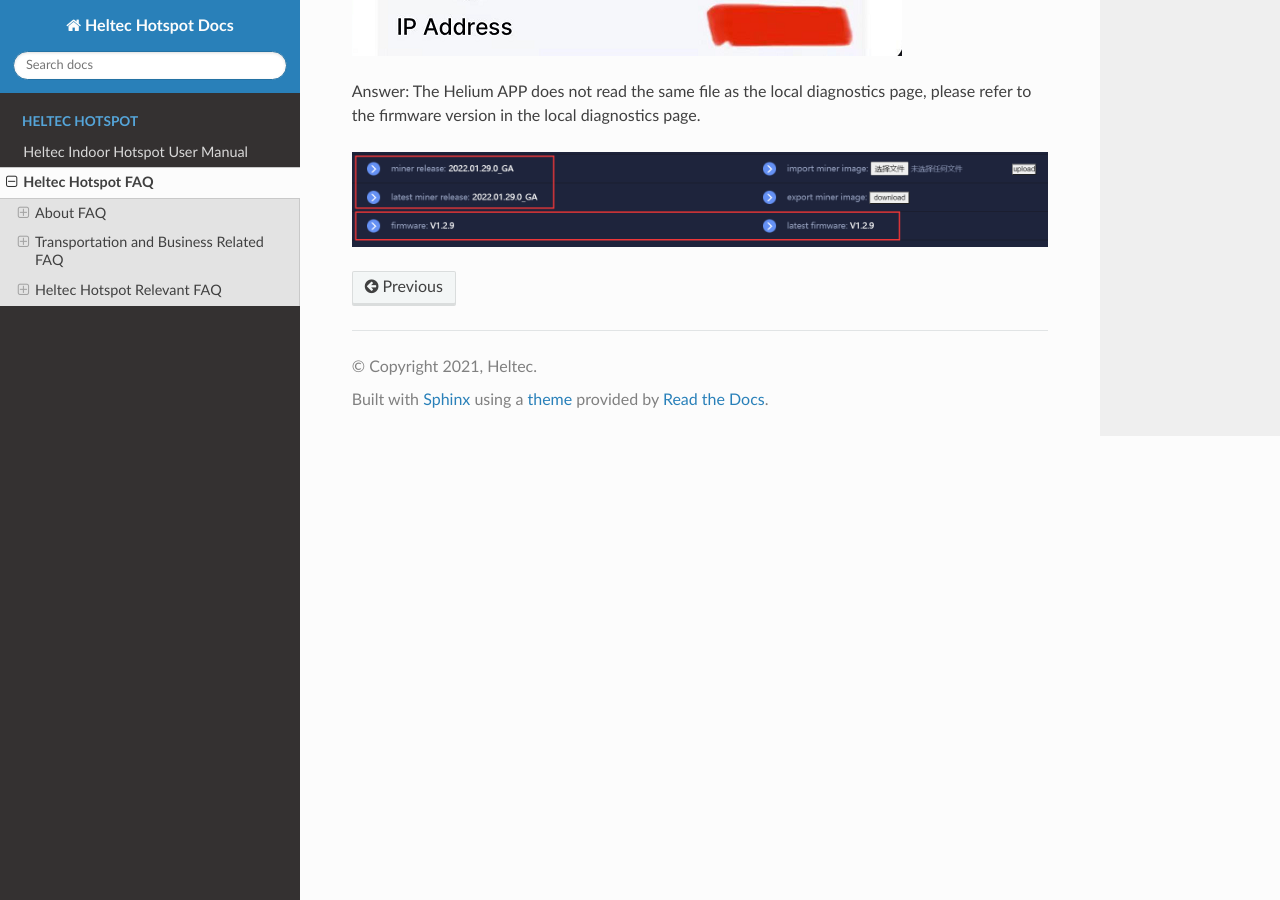
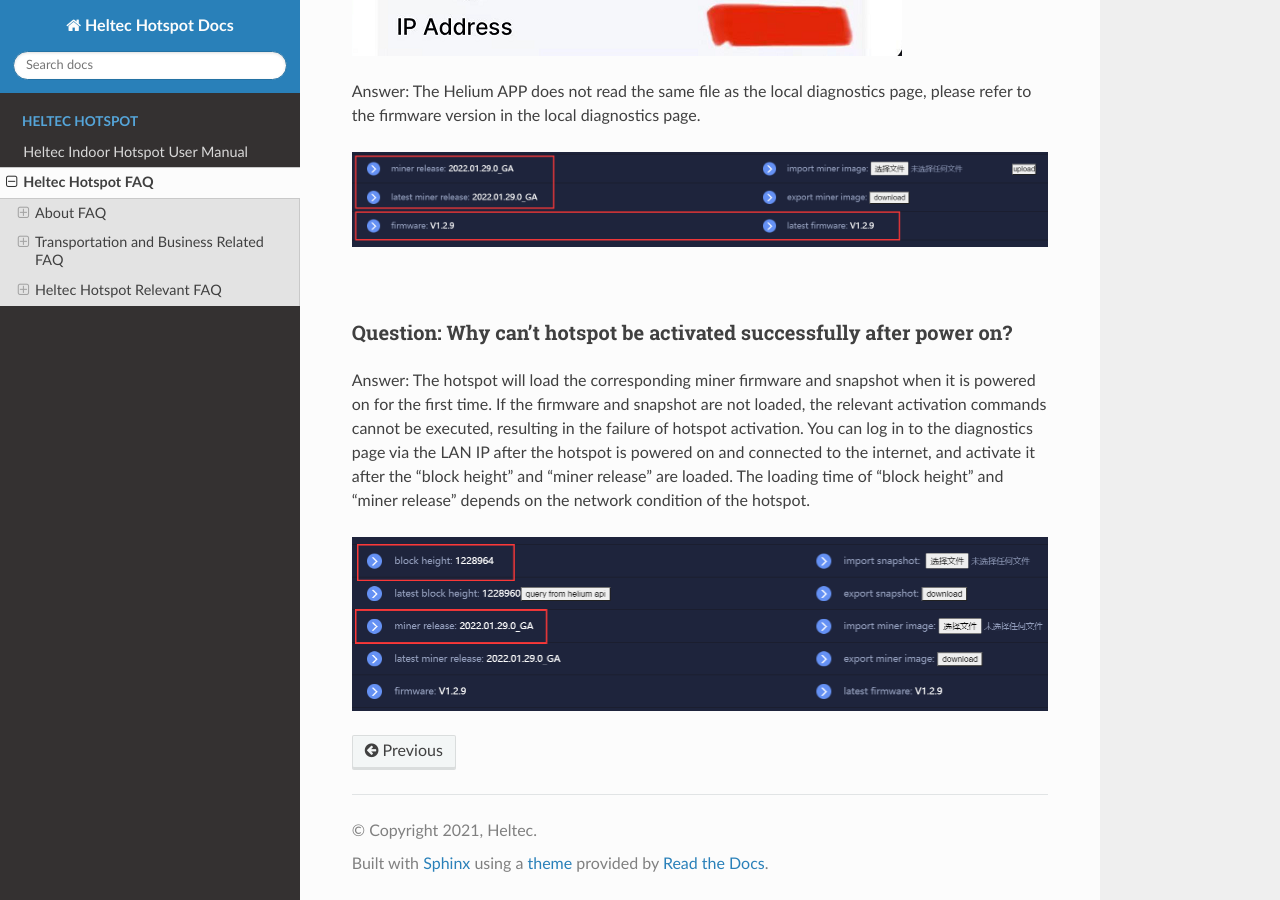
Before and after one commit to HelTecAutomation/Heltec-Hotspot-Docs, a Sphinx documentation site: the page built from en/source/hotspot_faq.md, in a window 1280 px wide and 900 px high, scrolled down 11318 px. Built offline with Sphinx 7.4.7 and the Read the Docs theme 2.0.0, drawn with Linux system fonts in a browser that asks for light colours.

Commit message:
Update FAQ

```diff
--- a/en/source/hotspot_faq.md
+++ b/en/source/hotspot_faq.md
@@ -254,3 +254,11 @@
 Answer: The Helium APP does not read the same file as the local diagnostics page, please refer to the firmware version in the local diagnostics page.
 
 ![](img/faq/13.png)
+
+&nbsp;
+
+#### Question: Why can't hotspot be activated successfully after power on?
+
+Answer: The hotspot will load the corresponding miner firmware and snapshot when it is powered on for the first time. If the firmware and snapshot are not loaded, the relevant activation commands cannot be executed, resulting in the failure of hotspot activation. You can log in to the diagnostics page via the LAN IP after the hotspot is powered on and connected to the internet, and activate it after the "block height" and "miner release" are loaded. The loading time of "block height" and "miner release" depends on the network condition of the hotspot.
+
+![](img/faq/14.png)
```
Also changed, not shown: en/source/img/faq/14.png (added).
